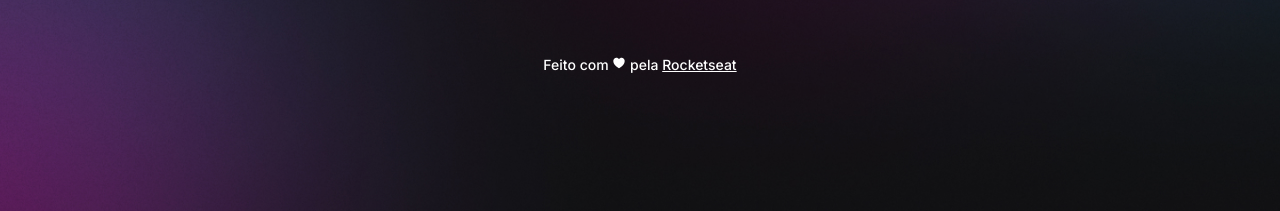
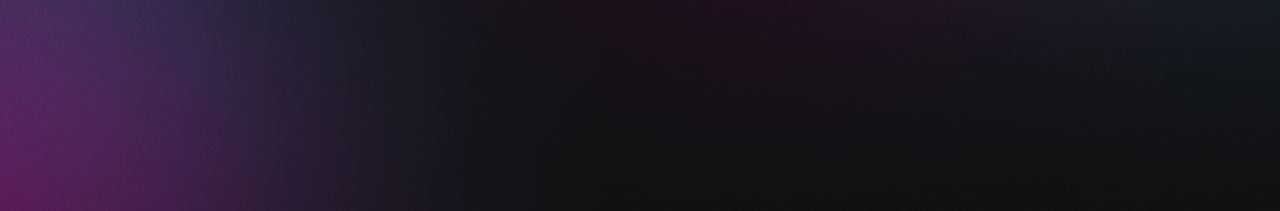
Before and after one commit to ThalesRadicchi/ProjetoGerenciadorDeLinks, a plain HTML site: page index.html in a window 1280 px wide. Shown: the part 645-856 px from the top of the page. Drawn offline with nearby package versions, Linux system fonts and the light colour scheme.

Commit message:
Update index.html
Retirado o rodapé

```diff
--- a/index.html
+++ b/index.html
@@ -39,11 +39,6 @@
           <ion-icon name="logo-linkedin"></ion-icon>
         </a>
       </div>
-      <footer>
-        <p>
-          Feito com <ion-icon name="heart"></ion-icon> pela <a href="https://rocketseat.com.br">Rocketseat</a>
-        </p>
-      </footer>
     </div>
 
     <script type="module" src="https://unpkg.com/ionicons@7.1.0/dist/ionicons/ionicons.esm.js"></script>
```
